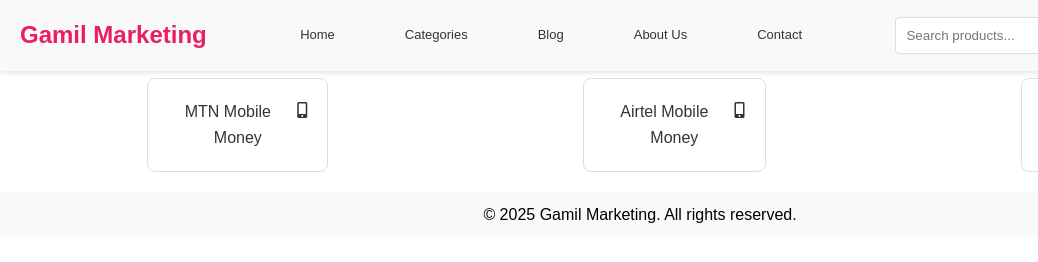
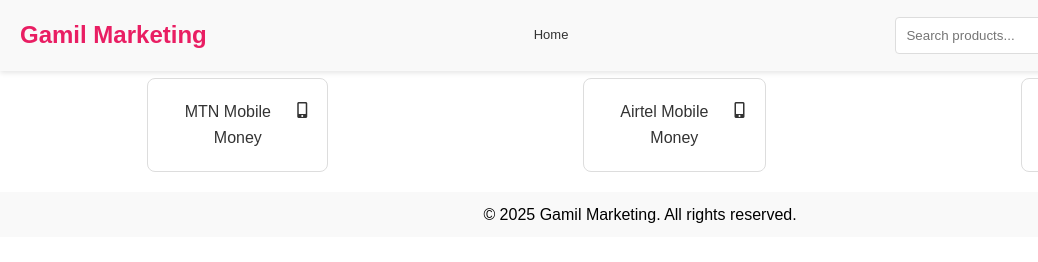
Before and after one commit to ABAASA-BYOONA/Gamil-Marketing, a website: page payment.html in a window 1280 px wide. Shown: the full height of the page, 0-1038 px from the left. Drawn offline with Linux system fonts and the light colour scheme.

Commit message:
Update payment.html

```diff
--- a/payment.html
+++ b/payment.html
@@ -213,15 +213,8 @@
     <header class="header">
         <div class="logo">Gamil Marketing</div>
         <nav class="nav-menu">
-            <div class="menu-toggle">
-                <i class="fas fa-bars">☰</i>
-            </div>
             <ul class="nav-links">
                 <li><a href="index.html">Home</a></li>
-                <li><a href="categories.html">Categories</a></li>
-                <li><a href="blog.html">Blog</a></li>
-                <li><a href="about.html">About Us</a></li>
-                <li><a href="contact.html">Contact</a></li>
             </ul>
         </nav>
         <div class="header-right">
```
